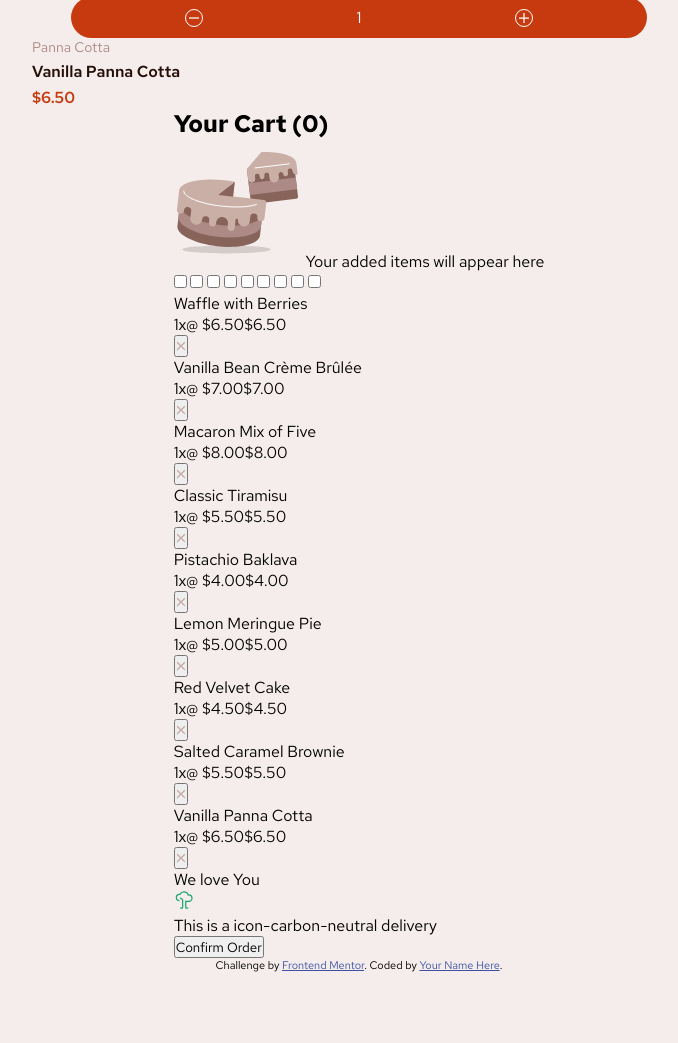
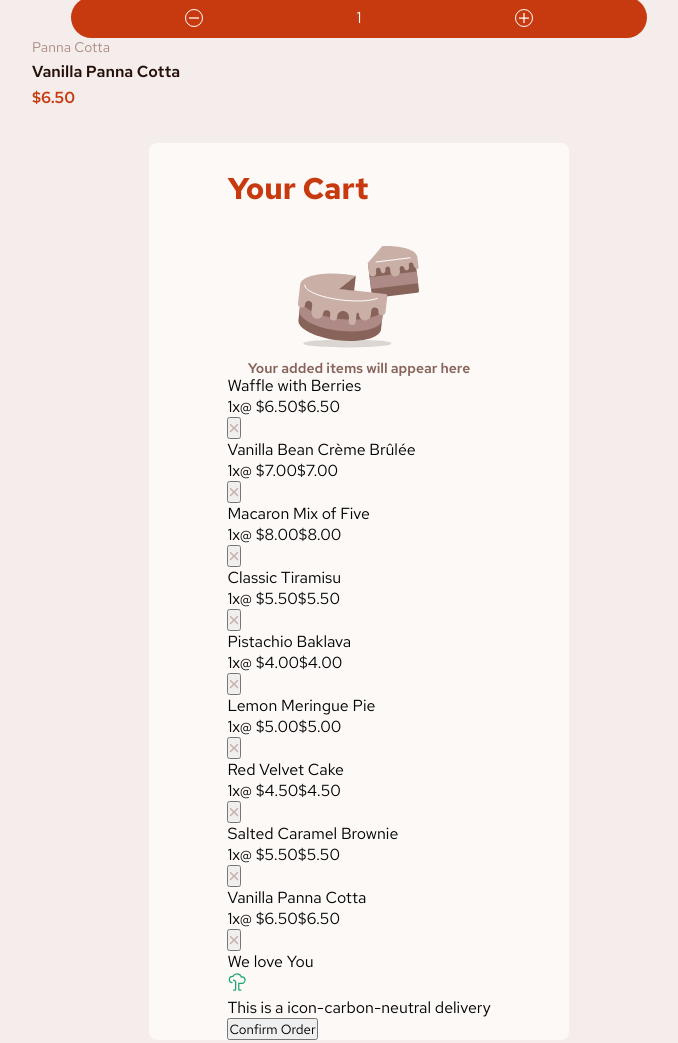
Before and after one commit to thelastcodebender21/product-list-with-cart-main, a plain HTML site: page index.html in a window 1280 px wide. Shown: the part 5251-6294 px from the top of the page, without its empty margins (281-959 px from the left). Before the commit the page ends 6223 px from the top, so only its background shows below. Drawn offline with Linux system fonts and the light colour scheme.

Commit message:
empty cart grid section done, picked items begun

```diff
--- a/index.html
+++ b/index.html
@@ -230,10 +230,10 @@
 
 <!-- PICKED CART PRODUCT SECTION -->
   <div class="cart-grid-container">
-      <h2>Your Cart (<span class="cart-quantity-value">0</span>)</h2>
+      <h2>Your Cart </h2>
       <div class="cart-empty-items">
         <img src="./assets/images/illustration-empty-cart.svg" alt="">
-        Your added items will appear here
+        <p>Your added items will appear here</p>
       </div>
       <input type="checkbox" id="prod1" class=".hidden-checkbox">
       <input type="checkbox" id="prod2" class=".hidden-checkbox">
--- a/styles/styles.scss
+++ b/styles/styles.scss
@@ -26,9 +26,11 @@ button{
   width: 100%;
   padding: 0 6%;
   @include flexCenter(column, center, center);
+  gap: 35px;
 
   // THE PRODUCT GRID
   .product-grid-container{
+
     h1{
       margin: 35px 0;
       font-size: 36px;
@@ -123,6 +125,30 @@ button{
 
   // THE CART GRID
   .cart-grid-container{
-
+    display: flex;
+    @include flexCenter(column, start, center);
+    background-color: hsl(20, 50%, 98%);
+    border-radius: 8px;
+    padding: 0 7%;
+    h2{
+      color: hsl(14, 86%, 42%);
+      margin: 25px 0;
+      font-size: 30px;
+      font-weight: 700;
+    }
+    .cart-empty-items{
+      display: flex;
+      width: 100%;
+      @include flexCenter(column, center, center);
+      p{
+        color: hsl(12, 20%, 44%);
+        font-weight: 600;
+        line-height: 100%;
+        font-size: 14px;
+      }
+    }
+    input{
+      display: none;
+    }
   }
 }
```
Also changed, not shown: styles/styles.css, 1 other file.
